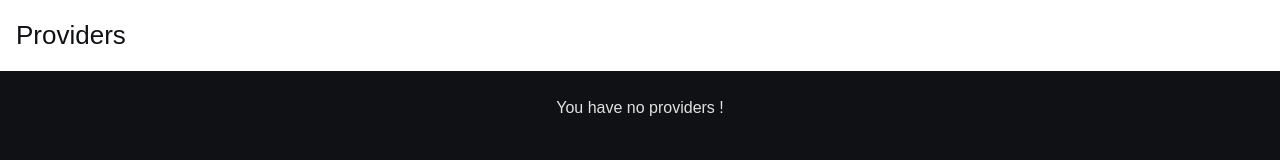
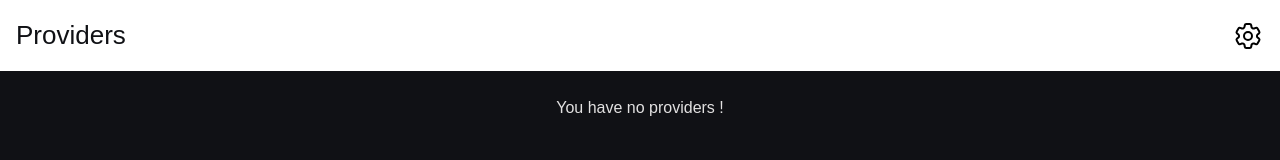
Before and after one commit to dagimg-dot/Vertideo, a React (Vite) app in the folder frontend/: page /provider in a window 1280 px wide. Shown: the top 160 px of the page. Built offline with nearby package versions, Linux system fonts and the light colour scheme.

Commit message:
Update SettingsIcon in ProviderIcons.jsx

```diff
--- a/frontend/src/components/Icons/ProviderIcons.jsx
+++ b/frontend/src/components/Icons/ProviderIcons.jsx
@@ -54,12 +54,9 @@ const DeleteIcon = ({ color }) => {
 const SettingsIcon = ({ color }) => {
   return (
     <svg
-      // fill={color || "white"}
-      // fill="none"
+      fill="none"
       viewBox="0 0 24 24"
-      strokeWidth="1.5"
-      stroke={color || "white"}
-      className="w-8 h-8 fill-current text-white dark:text-dark"
+      className="w-8 h-8 stroke-current stroke-[1.5] text-black dark:text-white"
       xmlns="http://www.w3.org/2000/svg"
     >
       <path
```
